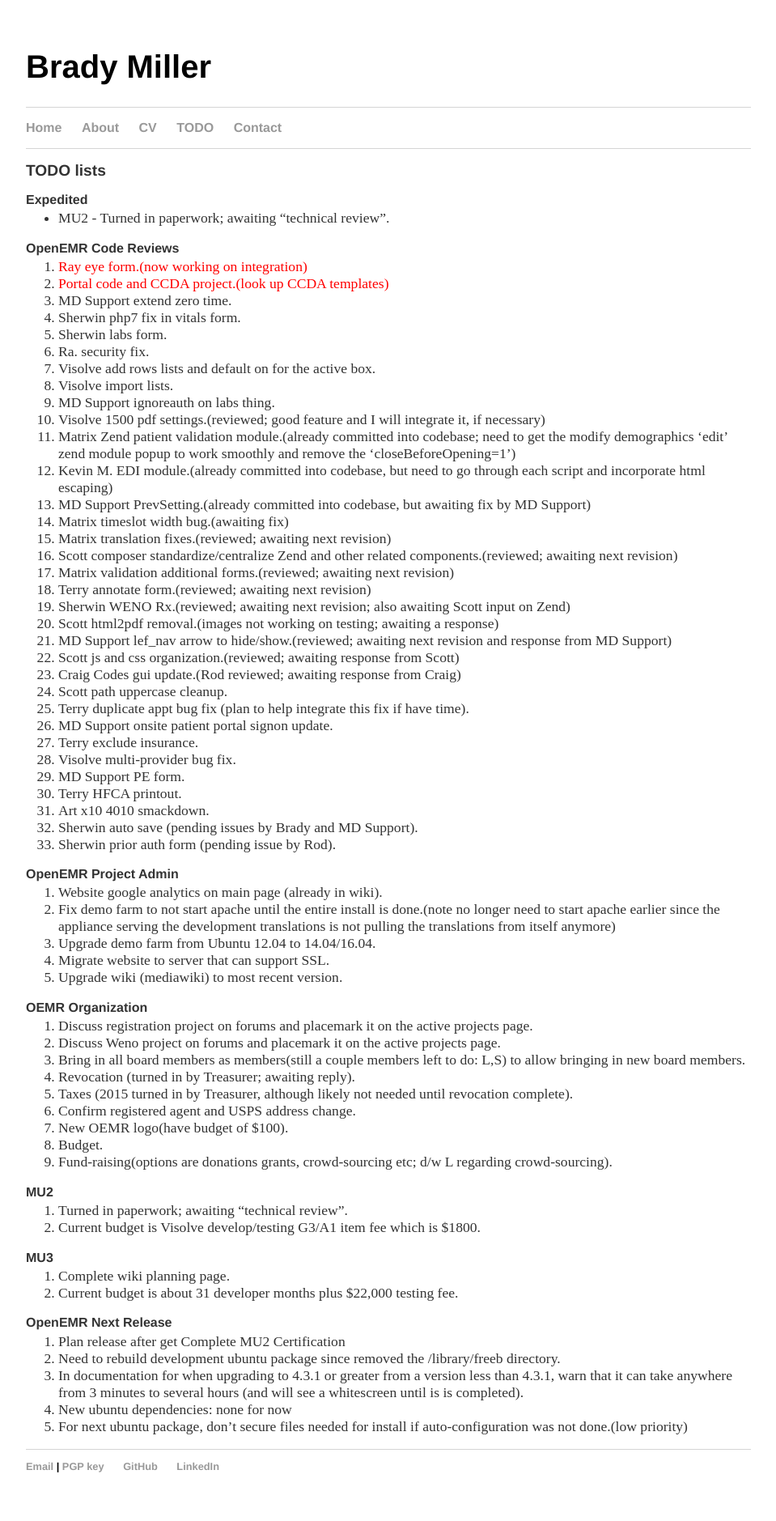
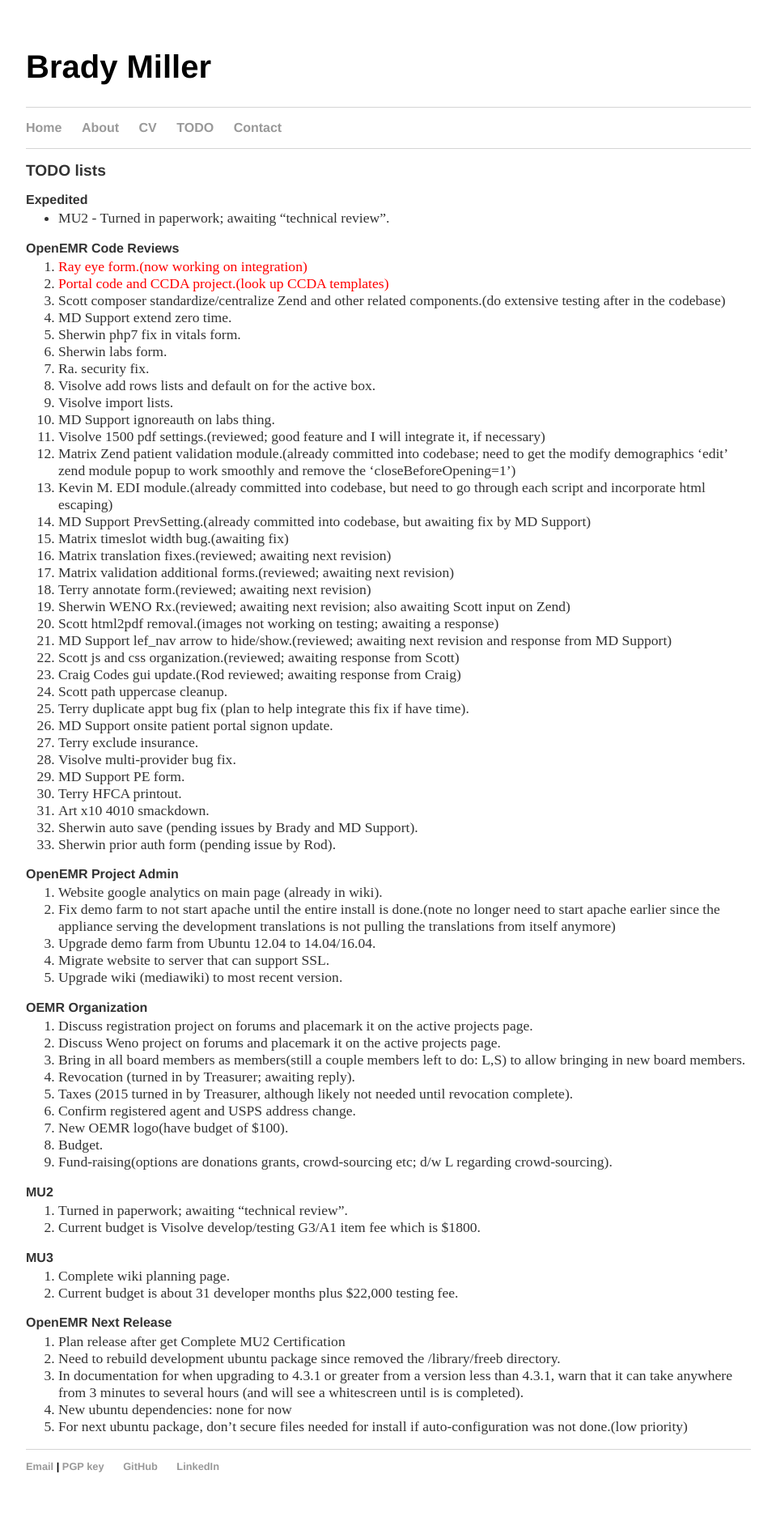
Before and after one commit to bradymiller/bradymiller.github.io, a Jekyll site: the page built from todo/index.md, in a window 1280 px wide. Shown: the whole page at 81% size, without its empty margins (160-1119 px from the left). Built offline with Jekyll 4.4.1, drawn with Linux system fonts in a browser that asks for light colours.

Commit message:
Update todo list

```diff
--- a/todo/index.md
+++ b/todo/index.md
@@ -9,6 +9,7 @@
 ### OpenEMR Code Reviews
 1. <span style="color: red">Ray eye form.(now working on integration)</span>
 1. <span style="color: red">Portal code and CCDA project.(look up CCDA templates)</span>
+1. Scott composer standardize/centralize Zend and other related components.(do extensive testing after in the codebase)
 1. MD Support extend zero time.
 1. Sherwin php7 fix in vitals form.
 1. Sherwin labs form.
@@ -22,7 +23,6 @@
 1. MD Support PrevSetting.(already committed into codebase, but awaiting fix by MD Support)
 1. Matrix timeslot width bug.(awaiting fix)
 1. Matrix translation fixes.(reviewed; awaiting next revision)
-1. Scott composer standardize/centralize Zend and other related components.(reviewed; awaiting next revision)
 1. Matrix validation additional forms.(reviewed; awaiting next revision)
 1. Terry annotate form.(reviewed; awaiting next revision)
 1. Sherwin WENO Rx.(reviewed; awaiting next revision; also awaiting Scott input on Zend)
```
